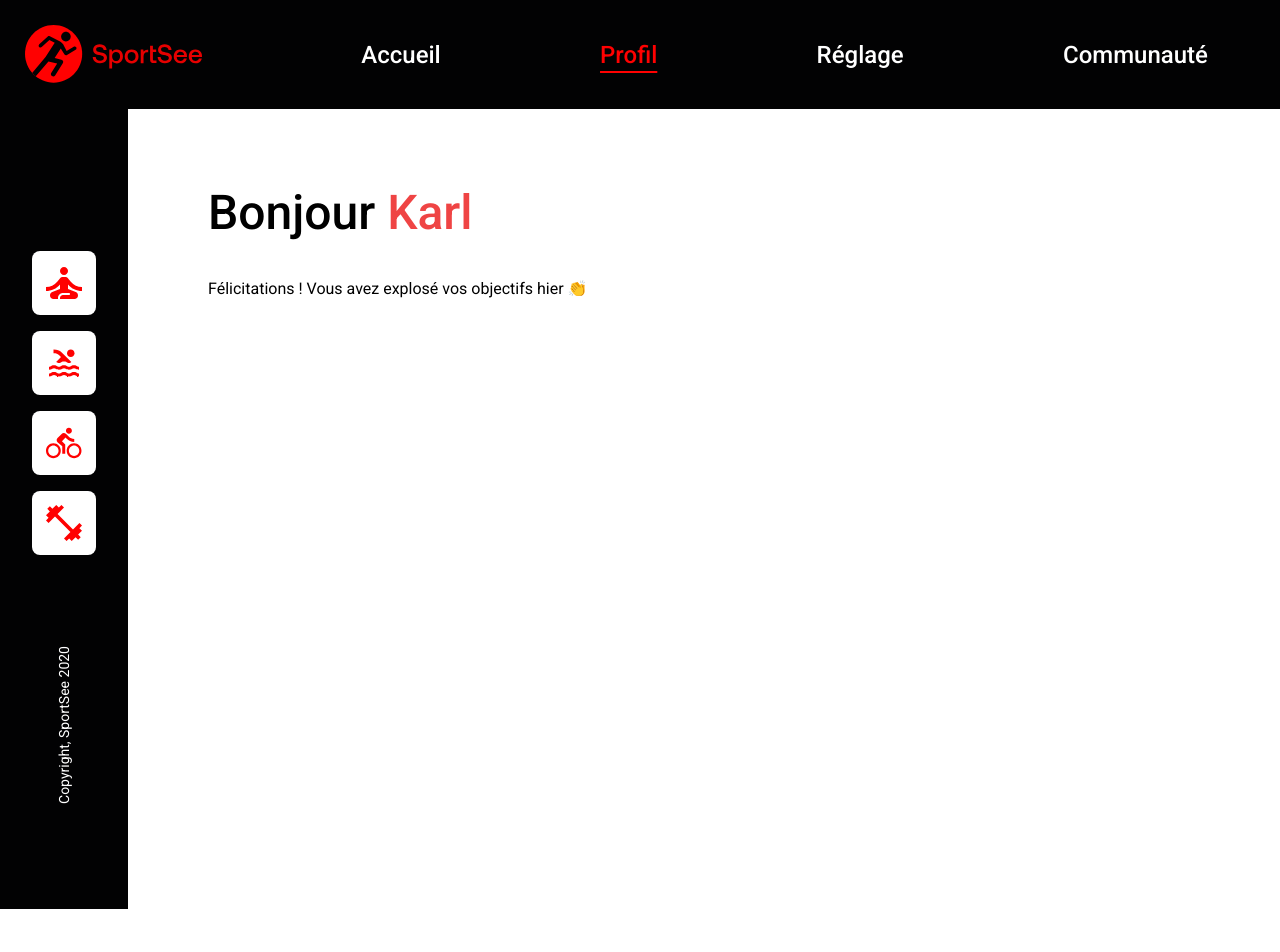
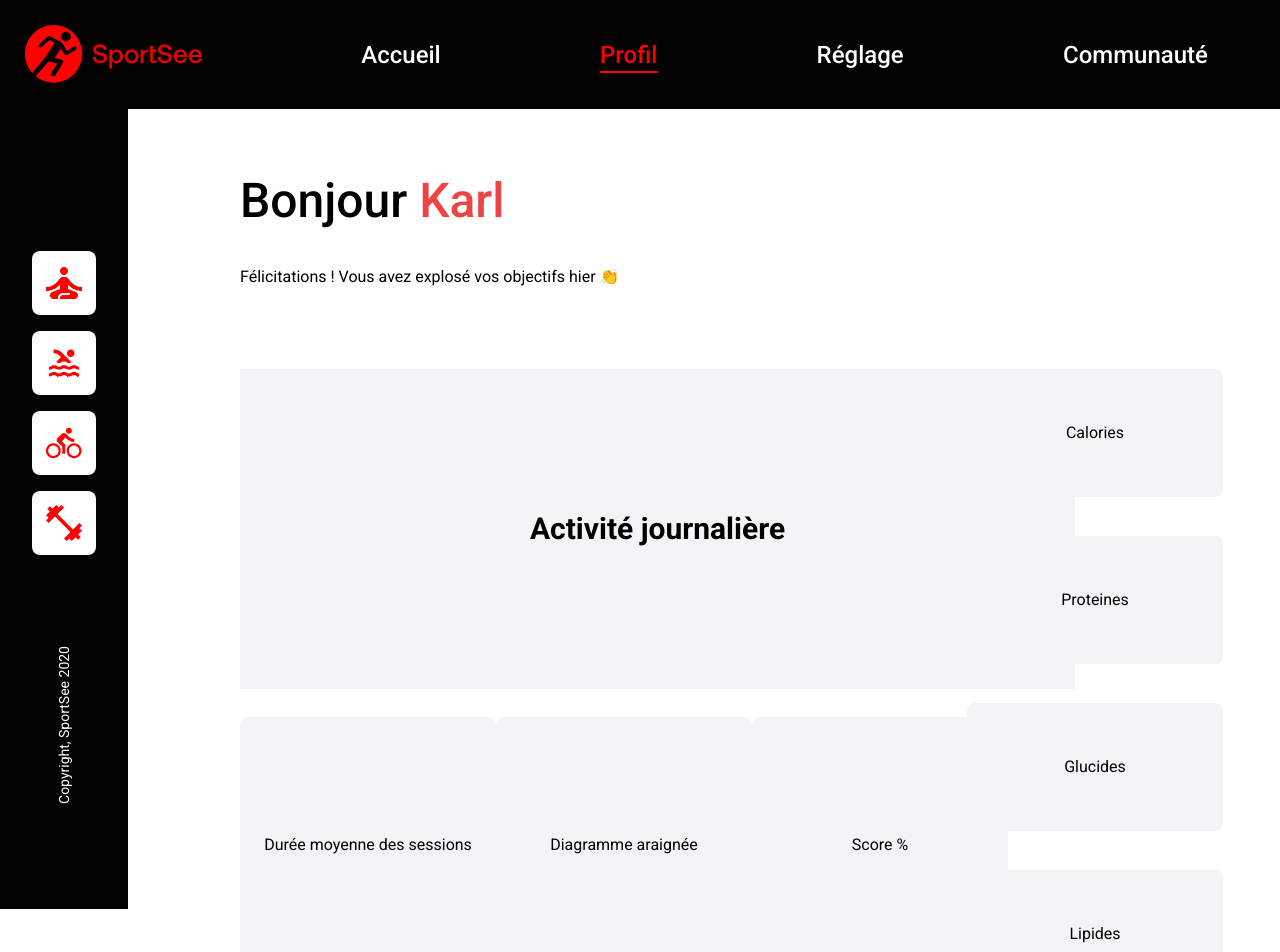
Before and after one commit to KpryKorn/projet-12, a React (Vite) app in the folder sportsee-frontend/: page / in a window 1280 px wide. Shown: the top 952 px of the page. Before the commit the page ends 800 px from the top, so only its background shows below. Built offline with nearby package versions, Linux system fonts and the light colour scheme.

Commit message:
feat: en attente suite dev.

```diff
--- a/sportsee-frontend/src/App.tsx
+++ b/sportsee-frontend/src/App.tsx
@@ -1,3 +1,6 @@
+import AvgSession from "./components/charts/avg-session";
+import DailyActivity from "./components/charts/daily-activity";
+import TrackerInformations from "./components/charts/tracker-informations";
 import Greetings from "./components/greetings";
 import Header from "./components/header";
 import Sidebar from "./components/sidebar";
@@ -8,8 +11,27 @@ function App() {
     <>
       <Header />
       <Sidebar />
-      <main className="ml-32 p-20">
+      <main className="ml-32 px-28 py-[68px]">
         <Greetings userId={12} />
+
+        <section className="flex gap-[31px]">
+          <div className="w-3/4 flex flex-col gap-7">
+            <DailyActivity text="Activité journalière" />
+
+            <div className="flex items-center justify-between">
+              <AvgSession text="Durée moyenne des sessions" />
+              <AvgSession text="Diagramme araignée" />
+              <AvgSession text="Score %" />
+            </div>
+          </div>
+
+          <div className="w-1/4 flex flex-col gap-[39px]">
+            <TrackerInformations text="Calories" />
+            <TrackerInformations text="Proteines" />
+            <TrackerInformations text="Glucides" />
+            <TrackerInformations text="Lipides" />
+          </div>
+        </section>
       </main>
     </>
   );
--- /dev/null
+++ b/sportsee-frontend/src/components/charts/avg-session.tsx
@@ -0,0 +1,7 @@
+export default function AvgSession({ text }: { text: string }) {
+  return (
+    <article className="aspect-square w-64 h-64 bg-gray-100 flex items-center justify-center rounded-lg">
+      <p className="tetx-xl">{text}</p>
+    </article>
+  );
+}
--- /dev/null
+++ b/sportsee-frontend/src/components/charts/daily-activity.tsx
@@ -0,0 +1,7 @@
+export default function DailyActivity({ text }: { text: string }) {
+  return (
+    <article className="min-w-[835px] w-full h-[320px] bg-gray-100 flex items-center justify-center">
+      <p className="font-semibold text-3xl">{text}</p>
+    </article>
+  );
+}
--- /dev/null
+++ b/sportsee-frontend/src/components/charts/tracker-informations.tsx
@@ -0,0 +1,7 @@
+export default function TrackerInformations({ text }: { text: string }) {
+  return (
+    <article className="min-w-64 h-32 bg-gray-100 flex items-center justify-center rounded-lg">
+      <p>{text}</p>
+    </article>
+  );
+}
--- a/sportsee-frontend/src/components/greetings.tsx
+++ b/sportsee-frontend/src/components/greetings.tsx
@@ -22,7 +22,7 @@ export default function Greetings({ userId }: { userId: number }) {
   if (!userData) return <div>Loading...</div>;
 
   return (
-    <div>
+    <div className="mb-20">
       <h1 className="text-5xl font-medium">
         Bonjour{" "}
         <span className="text-red-500">{userData.userInfos.firstName}</span>
```
